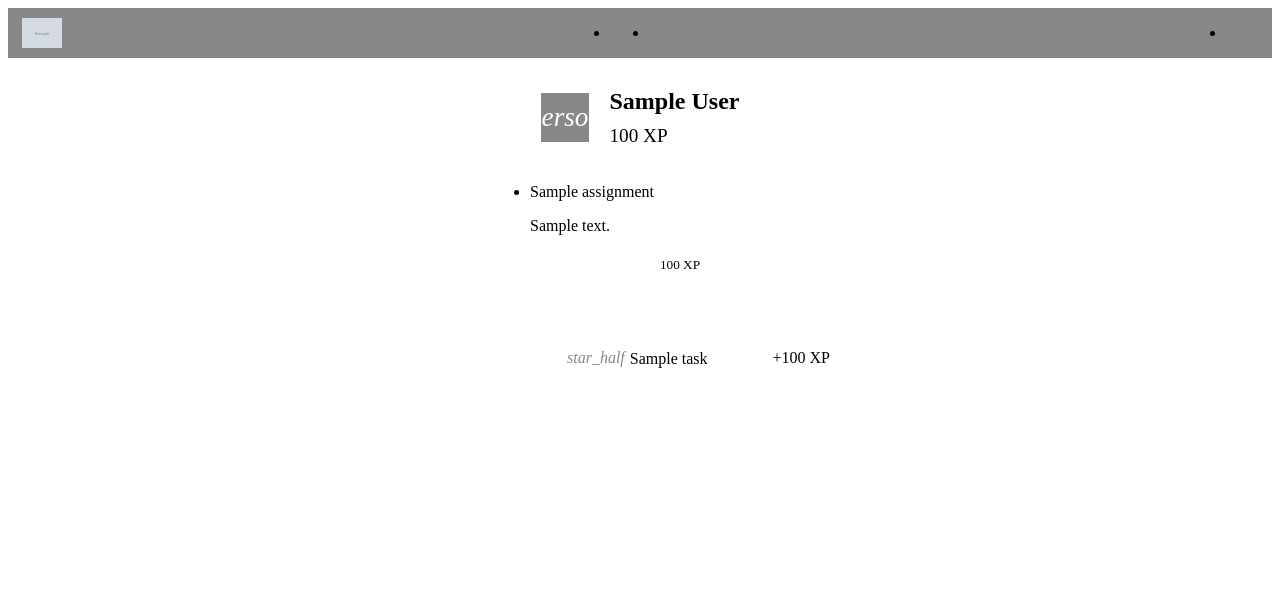
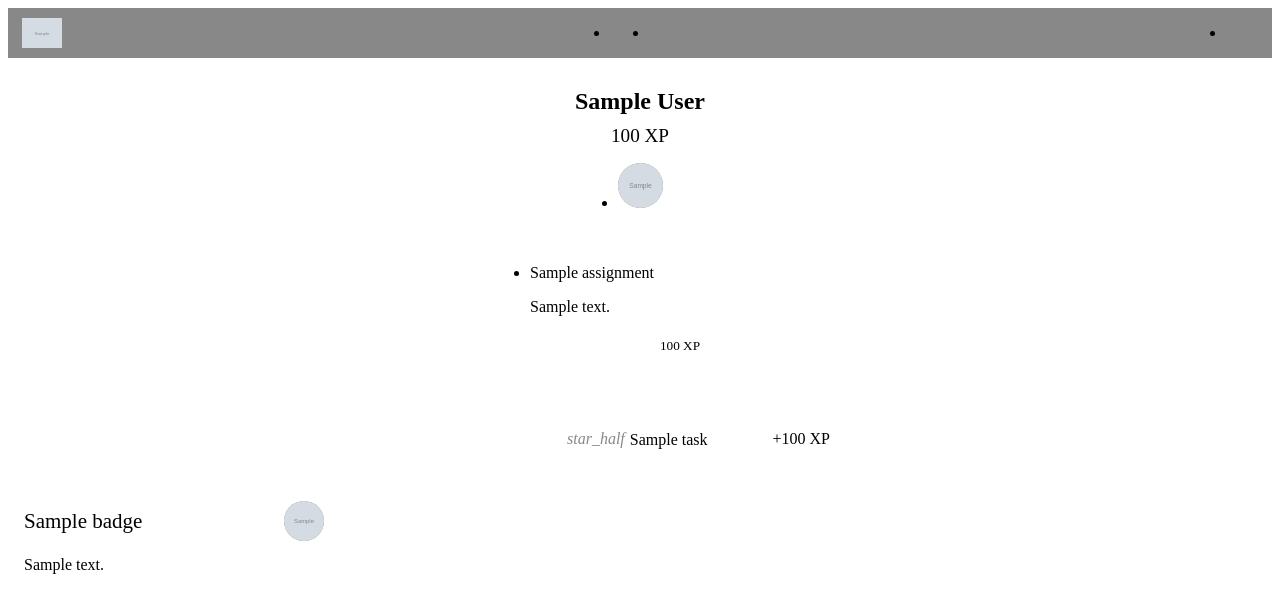
Before and after one commit to wallysalami/gamified-education, a Django app: page /000/000/assignments in a window 1280 px wide. Shown: the top 613 px of the page. Run offline with Django 3.2, Linux system fonts and the light colour scheme; a user stored in the database is signed in; tables that the repository leaves empty hold one stand-in row (values such as "Sample post"); grey boxes marked "Sample" are stand-in pictures; some libraries are stand-ins or nearby versions.

Commit message:
Show badges in Assignments page

```diff
--- a/course/static/course/course.css
+++ b/course/static/course/course.css
@@ -24,6 +24,11 @@ strong {
 
 .dropdown-content {
     -webkit-overflow-scrolling: touch;
+}
+
+.material-tooltip {
+    text-align: left;
+    max-width: 250px;
 }
 
 #course-logo {
@@ -93,6 +98,7 @@ strong {
 .center-container-for-button {
     text-align: center;
     margin-bottom: 40px;
+    position: relative;
 }
 
 .video-wrapper {
@@ -110,7 +116,7 @@ strong {
 }
 
 /****************************
-* Course list  page
+* Course list page
 *****************************/
 
 #current-and-past-classes,
@@ -274,6 +280,32 @@ strong {
     top: -1px;
 }
 
+.material-tooltip {
+    max-width: 300px;
+    padding: 16px;
+}
+
+.badge-description {
+    margin: 0px;
+}
+
+.badge-description dt {
+    font-size: 21px;
+    display: flex;
+    justify-content: space-between;
+    align-items: center;
+    width: 100%;
+    margin-bottom: 15px;
+}
+
+.badge-description dt .badge-image {
+    flex-shrink: 0;
+}
+
+.badge-description dd {
+    margin-left: 0;
+}
+
 @media screen and (min-width: 700px) {
     #posts {
         margin-left: 40px;
@@ -332,10 +364,9 @@ strong {
 
 #student-header {
     margin: 0px 20px;
-    display: flex;
-    align-items: center;
-    justify-content: center;
+    text-align: center;
 }
+
 
 #student-icon {
     width: 1.8em;
@@ -361,6 +392,78 @@ strong {
     margin: 10px 0 0;
     font-size: 1.2em;
     font-weight: 300;
+}
+
+#achievement-list {
+    display: inline-flex;
+    flex-flow: row wrap;
+    justify-content: center;
+    width: 1000px;
+    max-width: 100%;
+    padding: 0px 20px;
+}
+
+#achievement-list > li {
+    margin: 0px 10px;
+}
+
+.badge-incomplete {
+    position: relative;
+}
+
+.badge-progress,
+.badge-image,
+.badge-percentage {
+    width: 45px;
+    height: 45px;
+    border-radius: 50%;
+}
+
+.badge-incomplete .badge-image,
+.badge-incomplete .badge-percentage {
+    border: 5px solid #ddd;
+    transition: opacity 0.5s;
+    position: absolute;
+    top: 0;
+    z-index: -1;
+}
+
+.tooltip-content .badge-image {
+    width: 40px;
+    height: 40px;
+    margin-left: 10px;
+}
+
+.badge-incomplete .badge-image {
+    filter: grayscale(100%);
+    background-color: #eee;
+}
+
+.badge-incomplete .badge-percentage {
+    background-color: white;
+    display: flex;
+    justify-content: center;
+    align-items: center;
+    font-size: 13px;
+    font-weight: bold;
+    opacity: 0;
+}
+
+.badge-incomplete:hover .badge-percentage {
+    opacity: 1;
+}
+
+.badge-circle {
+    fill: transparent;
+    stroke: black;
+    stroke-width: 15;
+    transform: rotate(270deg);
+    transform-origin: 50% 50%;
+    cx: 70;
+    cy: 68;
+    r: 64; /* 2 * pi * 64 = 402 */
+    stroke-dasharray: 402 402;
+    /* compute stroke-dashoffset as 402 * (1 - percentage) */
 }
 
 #assignment-list {
--- a/course/static/course/course.js
+++ b/course/static/course/course.js
@@ -30,6 +30,32 @@ document.addEventListener(
             }
         }
 
+        let elements = document.querySelectorAll('.tooltipped');
+        elements.forEach(
+            function (element) {
+                let name = element.getAttribute("data-name");
+                let description = element.getAttribute("data-description");
+                let percentage = element.getAttribute("data-name");
+                let icon = element.getAttribute("data-icon");
+                let options = {
+                    enterDelay: 0,
+                    margin: 3,
+                    html:
+                        `<dl class='badge-description'>
+                            <dt>
+                                <span>${name}</span>
+                                <img class='badge-image primary-color' src='${icon}'>
+                            </dt>
+                            <dd>${description}</dd>
+                        </dl>`
+                }
+                M.Tooltip.init(element, options);
+            }
+        );
+
+        var dropdownButtons = document.querySelectorAll('.dropdown-trigger');
+        M.Dropdown.init(dropdownButtons, {coverTrigger: false});
+
         var showMore = document.getElementById('show-more-ranking');
         var ranking = document.getElementById('class-ranking');
         if (showMore != null && ranking != null) {
--- a/course/templates/course/assignments.html
+++ b/course/templates/course/assignments.html
@@ -1,6 +1,7 @@
 {% extends "course/base.html" %}
 
 {% load i18n %}
+{% load badges_helper %}
 
 {% block title %}
     {% trans 'Assignments' %}
@@ -9,7 +10,7 @@
 {% block content %}
     {% if students_data != None %}
         <div class='center-container-for-button'>
-            <a class='dropdown-button btn grey lighten-3 grey-text text-darken-3' href='#students-dropdown' data-activates='students-dropdown'>
+            <a class='dropdown-trigger btn grey lighten-3 grey-text text-darken-3' href='#students-dropdown' data-target='students-dropdown'>
                 {% trans 'Select Student' %}
             </a>
             <ul id='students-dropdown' class='dropdown-content'>
@@ -26,15 +27,25 @@
 
     {% if assignment_items_data != None %}
         <header id='student-header' class='flow-text'>
-            <i id='student-icon' class="material-icons circle secondary-color">person</i>
-            <div id='student-info'>
             <h1 id='student-name'>
                 {{enrollment.student.full_name}}
             </h1>
             <h2 id='student-total-score'>
                 {{enrollment.total_score}} XP
             </h2>
-            </div>
+            <ul id='achievement-list'>
+                {% for achievement_data in achievements_data %}
+                    <li class="{% if achievement_data.percentage < 1 %} badge-incomplete {% else %} badge-complete {% endif %} tooltipped" data-position="bottom" data-name="{{achievement_data.name}}" data-description="{{achievement_data.description}}" data-icon="{{achievement_data.icon}}">
+                        <img class="badge-image" src="{{achievement_data.icon}}">
+                        {% if achievement_data.percentage < 1 %}
+                            <div class="badge-percentage primary-color-text">{{achievement_data.percentage_integer}}%</div>
+                            <svg class='badge-progress' viewBox="0 0 140 140">
+                                <circle class='badge-circle' style='stroke-dashoffset: {{achievement_data.percentage|to_stroke_dashoffset}};'/>
+                            </svg>
+                        {% endif %}
+                    </li>
+                {% endfor %}
+            </ul>
         </header>
 
         <ul id='assignment-list'>
--- a/course/templates/course/base.html
+++ b/course/templates/course/base.html
@@ -11,25 +11,21 @@
 
         {% load staticfiles %}
         {% include 'material/includes/material_css.html' %}
-            <link rel="stylesheet" type="text/css" href="{% static 'course/course.css' %}" />
-            <script type="text/javascript" src="{% static 'course/course.js'%}"></script>
-
+        <link rel="stylesheet" type="text/css" href="{% static 'course/course.css' %}" />
 
         {% block styles %}
         {% endblock %}
 
-        <script async src="{% static 'js/jquery.js'%}"></script>
-        <script async src="{% static 'material/js/jquery.datetimepicker.full.js' %}"></script>
-        <script async src="{% static 'material/js/jquery.formset.js' %}"></script>
-        <script async src="{% static 'material/js/materialize.js' %}"></script>
-        <script async src="{% static 'material/js/materialize.forms.js' %}"></script>
+        <script src="{% static 'material/js/materialize.js' %}"></script>
+        <script type="text/javascript" src="{% static 'course/course.js'%}"></script>
     </head>
 
     <body>
         {% if course_class != None %}
             {% with course_class.course as course %}
                 <style>
-                    .primary-color {
+                    .primary-color,
+                    .badge-complete .badge-image {
                         background-color: {{course.primary_hex_color }} !important;
                     }
                     .light-primary-color {
@@ -46,6 +42,9 @@
                     .card .card-action.markdown a:not(.btn):not(.btn-large):not(.btn-large):not(.btn-floating) {
                         color: {{ course.primary_hex_color }};
                     }
+                    .badge-circle {
+                        stroke: {{course.primary_hex_color }};
+                    }
 
 
                     .secondary-color {
@@ -60,6 +59,7 @@
                     .secondary-color-text {
                         color: {{course.secondary_hex_color }} !important;
                     }
+
                 </style>
 
                 <nav class="nav-extended primary-color">
--- a/course/templates/registration/base.html
+++ b/course/templates/registration/base.html
@@ -11,11 +11,6 @@
         <link rel="stylesheet" type="text/css" href="{% static 'registration/login.css' %}" />
         {% include 'material/includes/material_css.html' %}
 
-        <script async src="{% static 'js/jquery.js'%}"></script>
-        <script async src="{% static 'material/js/jquery.formset.js' %}"></script>
-        <script async src="{% static 'material/js/materialize.js' %}"></script>
-        <script async src="{% static 'material/js/materialize.forms.js' %}"></script>
-        <script async src="{% static 'material/js/jquery.datetimepicker.full.js' %}"></script>
         {% block extra_scripts %}
         {% endblock %}
     </head>
--- a/course/views.py
+++ b/course/views.py
@@ -144,6 +144,7 @@ def assignments (request, course_code, class_code, student_id=None):
             'course_class': course_class,
             'enrollment': enrollment,
             'assignment_items_data': get_assignments_data(enrollment),
+            'achievements_data': get_achievements_data(enrollment),
             'students_data': students_data,
             'student_id': student_id
         }
@@ -297,3 +298,24 @@ def get_tasks_data(assignment, enrollment):
         tasks_data.append(task_data)
 
     return tasks_data
+
+def get_achievements_data(enrollment):
+    if enrollment == None:
+        return None
+
+    achievements_data = []
+    class_badges = enrollment.course_class.classbadge_set.order_by('id').all()
+    for class_badge in class_badges:
+        achievement = class_badge.achievement_set.filter(enrollment=enrollment).first()
+
+        achievement_data = {}
+        achievement_data['name'] = class_badge.badge.name
+        achievement_data['description'] = class_badge.description
+        achievement_data['percentage'] = achievement.percentage if achievement != None else 0
+        achievement_data['percentage_integer'] = int(achievement_data['percentage']*100)
+        achievement_data['icon'] = class_badge.badge.icon_url
+        achievements_data.append(achievement_data)
+
+    print(achievements_data)
+
+    return achievements_data
```
Also changed, not shown: course/templatetags/badges_helper.py (added, +7 -0 lines), course/static/course/trophy.svg (added), course/templatetags/__init__.py (added). Lines whose indentation alone changed are shown as unchanged.
